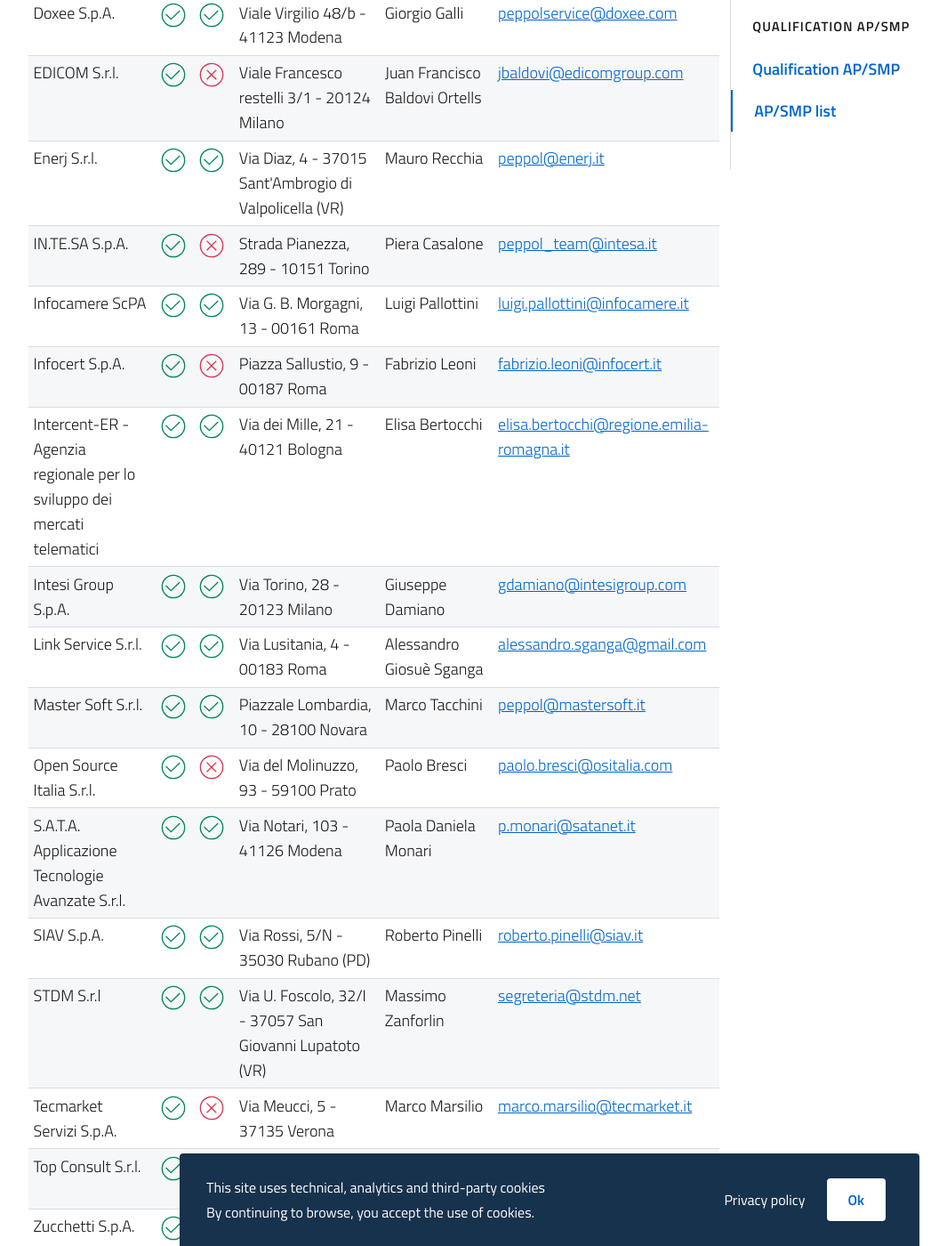
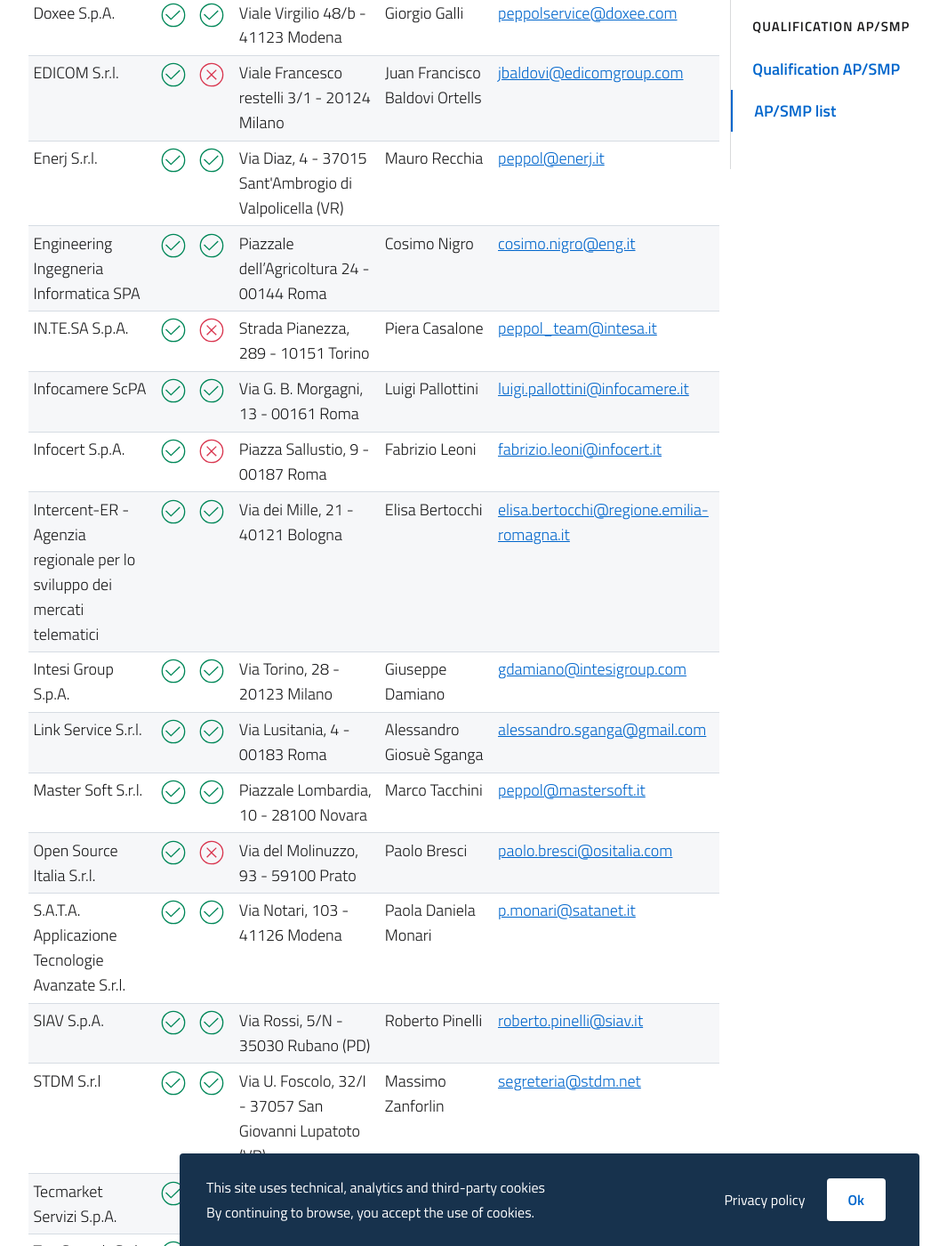
Before and after one commit to realeroberto/peppol.agid.gov.it, a Jekyll site: the page built from en/qualification-ap-smp/ap-smp-list.md, in a window 1280 px wide and 1400 px high, scrolled down 1140 px. Shown: the whole window at 89% size, without its empty margins (22-1087 px from the left). Built offline with Jekyll 4.4.1, drawn with Linux system fonts in a browser that asks for light colours; some of the changed text lies outside the part shown.

Commit message:
Update ap-smp-list.yml

```diff
--- a/_data/ap-smp-list.yml
+++ b/_data/ap-smp-list.yml
@@ -59,6 +59,12 @@
   registered_office: Via Diaz, 4 - 37015 Sant'Ambrogio di Valpolicella (VR)
   contact_point: Mauro Recchia
   contact_info: peppol@enerj.it
+- business_name: Engineering Ingegneria Informatica SPA
+  ap: true
+  smp: true
+  registered_office: Piazzale dell’Agricoltura 24 - 00144 Roma
+  contact_point: Cosimo Nigro
+  contact_info: cosimo.nigro@eng.it
 - business_name: IN.TE.SA S.p.A.
   ap: true
   smp: false
```
Also changed, not shown: en/qualification-ap-smp/ap-smp-list.md (+1 -1 lines), it/qualificazione-ap-smp/elenco-ap-smp.md (+1 -1 lines).
